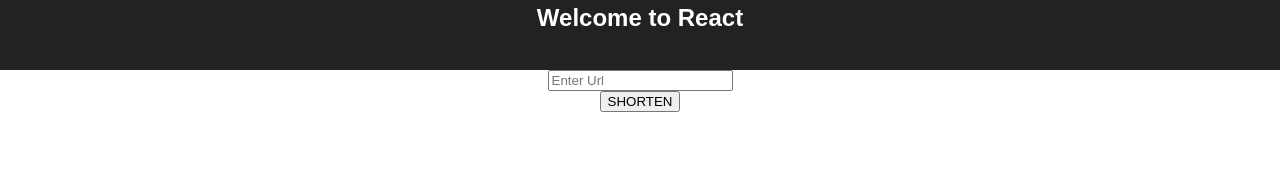
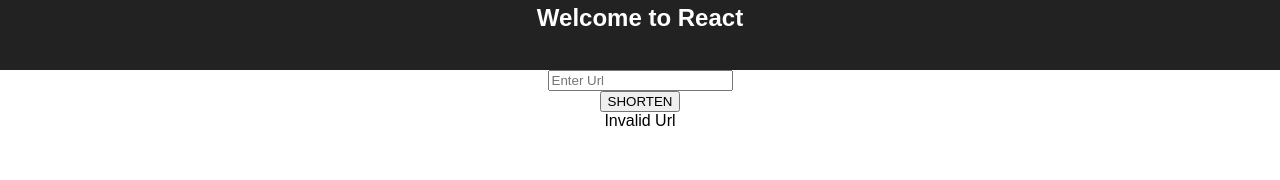
Before and after one commit to Sammckay12/spike_kompas, a React (Create React App) app: page / in a window 1280 px wide. Both pictures are taken after a click on the button "SHORTEN". Shown: the part 120-300 px from the top of the page. Built offline with nearby package versions, Linux system fonts and the light colour scheme; no server answers.

Commit message:
checks for invalid Urls and displays message

```diff
--- a/src/shortenerContainer.js
+++ b/src/shortenerContainer.js
@@ -1,14 +1,15 @@
 import React, { Component } from 'react';
 import logo from './logo.svg';
+import { Grid, Row, Col } from 'react-bootstrap';
+import UrlInput from './urlInput'
 import './App.css';
-import UrlInput from './urlInput'
 
 export default class ShortenerContainer extends Component {
 
-  constructor (props) {
-    super(props)
-    this.state = {}
-  }
+ constructor (props) {
+   super(props)
+   this.state = {}
+ }
 
   shortenUrl = (url: string) => {
     fetch('http://localhost:8081/api/shorten/', {
@@ -36,7 +37,6 @@
     });
   }
 
-
   onPress = (url: string) => {
     this.shortenUrl(url)
   }
@@ -47,7 +47,6 @@
     ) : null
   }
 
-
   render() {
     return (
       <div className="App">
@@ -55,10 +54,17 @@
           <img src={logo} className="App-logo" alt="logo" />
           <h2>Welcome to React</h2>
         </div>
+        <Grid>
+          <Row>
+            <Col xs={4} xsOffset={0}>
               <UrlInput onPress={this.onPress} />
+            </Col>
+            <Col xs={2} xsOffset={0}>
               {this.renderShortenedUrl()}
+            </Col>
+          </Row>
+        </Grid>
       </div>
     );
   }
-
-};
+}
--- a/src/urlInput.js
+++ b/src/urlInput.js
@@ -1,32 +1,57 @@
 import React, { Component } from 'react';
-import { Button, FormGroup, FormControl  } from 'react-bootstrap';
+import { Button, FormGroup, FormControl } from 'react-bootstrap';
 import { Grid, Row, Col } from 'react-bootstrap';
-
-
 import './App.css';
 
-export default class UrlInput extends Component{
+const LINK_REGEX = /\b((?:[a-z][\w-]+:(?:\/{1,3}|[a-z0-9%])|www\d{0,3}[.]|[a-z0-9.-]+[.][a-z]{2,4}\/)(?:[^\s()<>]+|\(([^\s()<>]+|(\([^\s()<>]+\)))*\))+(?:\(([^\s()<>]+|(\([^\s()<>]+\)))*\)|[^\s`!()[\]{};:'".,<>?«»“”‘’]))/igm
+
+export default class UrlInput extends Component {
+
+  props: {
+    onPress: () => void,
+  }
+
+  state: {
+    inputValue: string,
+    invalidUrl: bool,
+  }
 
   constructor (props) {
     super(props)
     this.state = {
       inputValue: '',
+      invalidUrl: false,
     }
   }
 
   onInputChange = (event) => {
-      console.log( event.target.value)
     this.setState({
       inputValue: event.target.value,
     })
+    console.log(this.state.invalidUrl, this.state.inputValue.match(LINK_REGEX))
+    if (this.state.invalidUrl && this.state.inputValue.match(LINK_REGEX)) {
+      this.setState({
+        invalidUrl: false,
+      })
+    }
   }
 
   onPress = () => {
     console.log('on press')
+    if (this.state.inputValue.match(LINK_REGEX)) {
       this.props.onPress(this.state.inputValue)
+    } else {
+      this.setState({
+        invalidUrl: true,
+      })
     }
+  }
 
-
+  renderInvalid () {
+    return this.state.invalidUrl ? (
+      <div>Invalid Url</div>
+    ) : null
+  }
 
   render () {
     return (
@@ -47,10 +72,8 @@
             </Button>
           </Col>
         </Row>
+        {this.renderInvalid()}
       </Grid>
     )
   }
-
-
-
-};
+}
```
